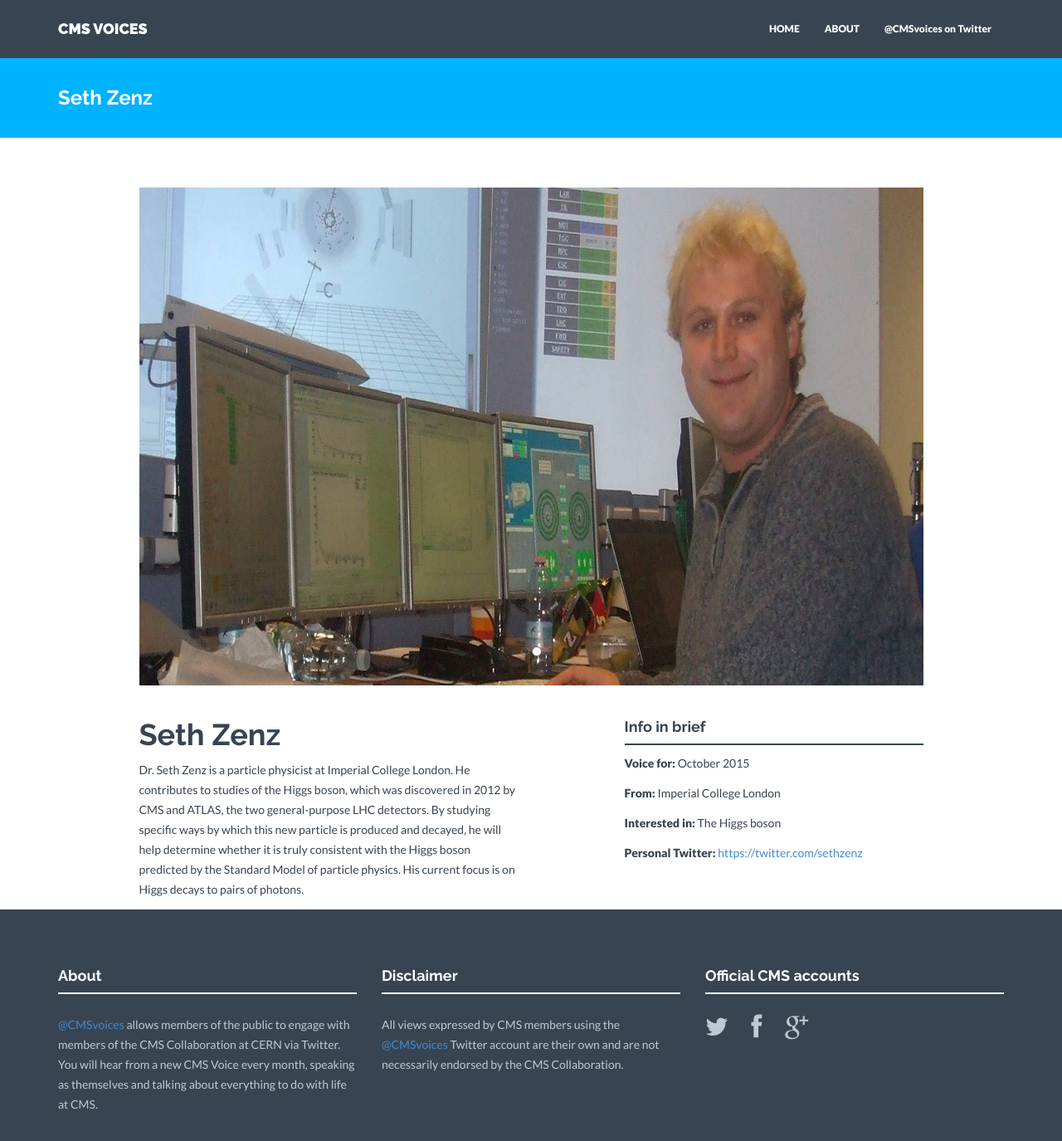
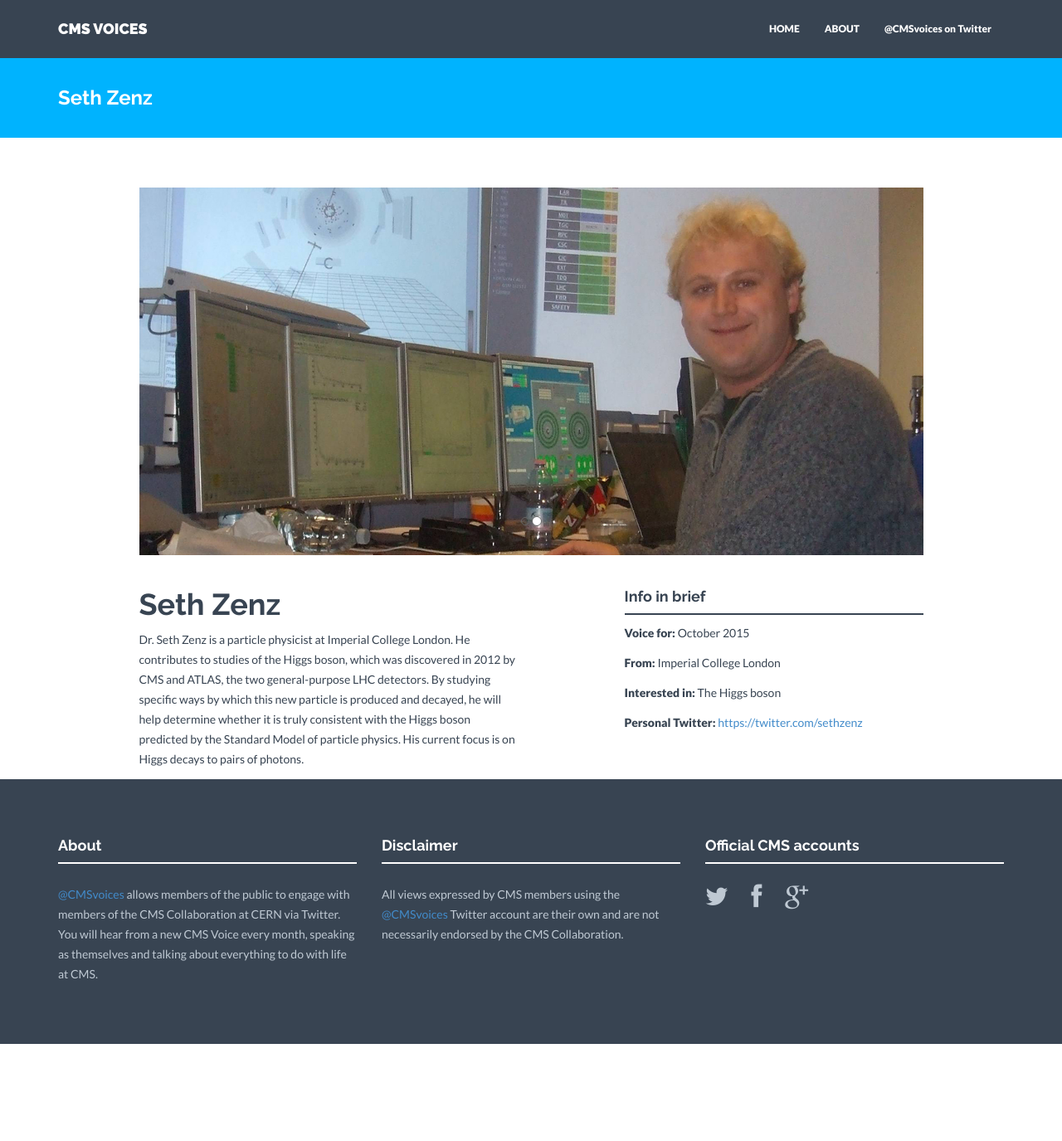
Before and after one commit to CMSExperiment/CMS-Voices, a Jekyll site: the page built from _posts/person/2015-10-01-seth-zenz.markdown, in a window 1280 px wide and 1400 px high. Shown: the top 1375 px of the window at 83% size. Built offline with Jekyll 4.4.1, drawn with Linux system fonts in a browser that asks for light colours; nearby versions of some CDN libraries.

Commit message:
Fix carousel aspect ratio

```diff
--- a/_includes/css/style.css
+++ b/_includes/css/style.css
@@ -401,7 +401,6 @@ a:focus {
 .carousel-inner > .item > a > img {
   display: block;
   max-width: 100%;
-  height: 600px;
   max-height: 100%;
   margin: 0 auto;
 }
```
